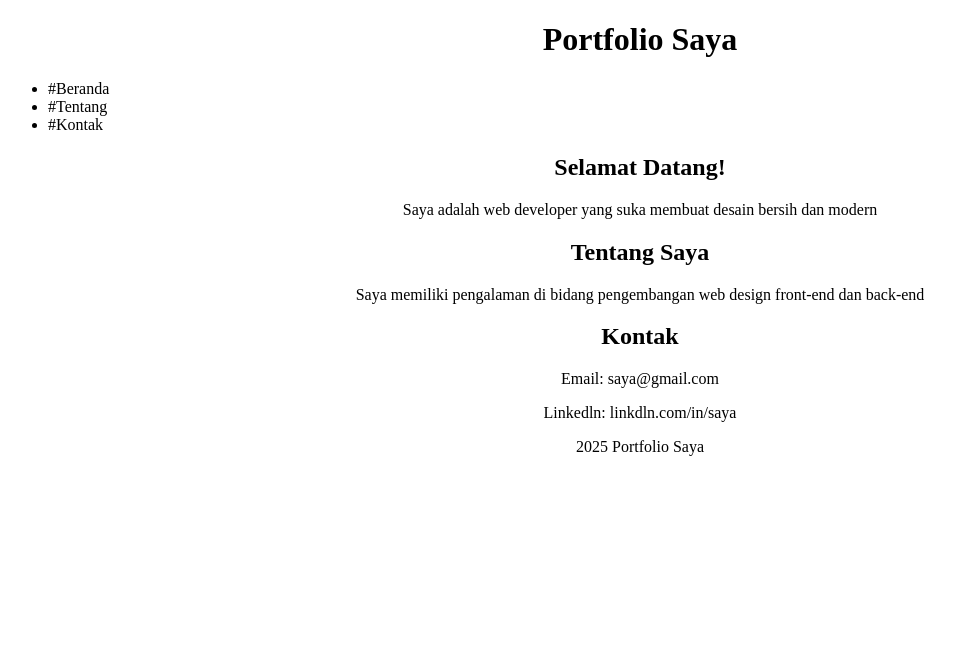
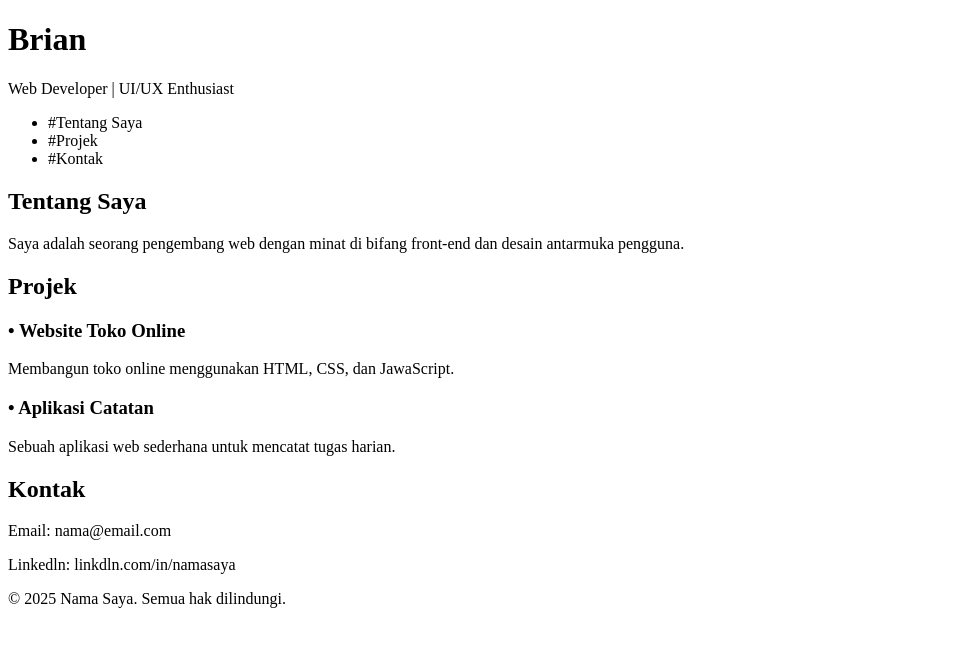
Before and after one commit to matcha20a/Pertemuan2, a plain HTML site: page index.html in a window 1280 px wide. Shown: the whole page, without its empty margins (0-979 px from the left). Drawn offline with Linux system fonts and the light colour scheme.

Commit message:
Update index.html

```diff
--- a/index.html
+++ b/index.html
@@ -6,23 +6,23 @@
 <title>Pertemuan 1</title>
 </head>
 <body>
-    <center>
-    <h1>Portfolio Saya</h1>
-    </center>
+    <h1>Brian</h1>
+    <p>Web Developer | UI/UX Enthusiast</p>
     <ul>
-        <li>#Beranda</li>
-        <li>#Tentang</li>
+        <li>#Tentang Saya</li>
+        <li>#Projek</li>
         <li>#Kontak</li>
     </ul>
-    <center>
-    <h2>Selamat Datang!</h2>
-    <p>Saya adalah web developer yang suka membuat desain bersih dan modern</p>
     <h2>Tentang Saya</h2>
-    <p>Saya memiliki pengalaman di bidang pengembangan web design front-end dan back-end</p>
+    <p>Saya adalah seorang pengembang web dengan minat di bifang front-end dan desain antarmuka pengguna.</p>
+    <h2>Projek</h2>
+    <h3>&bull; Website Toko Online</h3>
+    <p>Membangun toko online menggunakan HTML, CSS, dan JawaScript.</p>
+    <h3>&bull; Aplikasi Catatan</h3>
+    <p>Sebuah aplikasi web sederhana untuk mencatat tugas harian.</p>
     <h2>Kontak</h2>
-    <p>Email: saya@gmail.com</p>
-    <p>Linkedln: linkdln.com/in/saya</p>
-    <p>2025 Portfolio Saya</p>
-</center>
+    <p>Email: nama@email.com</p>
+    <p>Linkedln: linkdln.com/in/namasaya</p>
+    <p>© 2025 Nama Saya. Semua hak dilindungi.</p>
 </body>
 </html>
```
